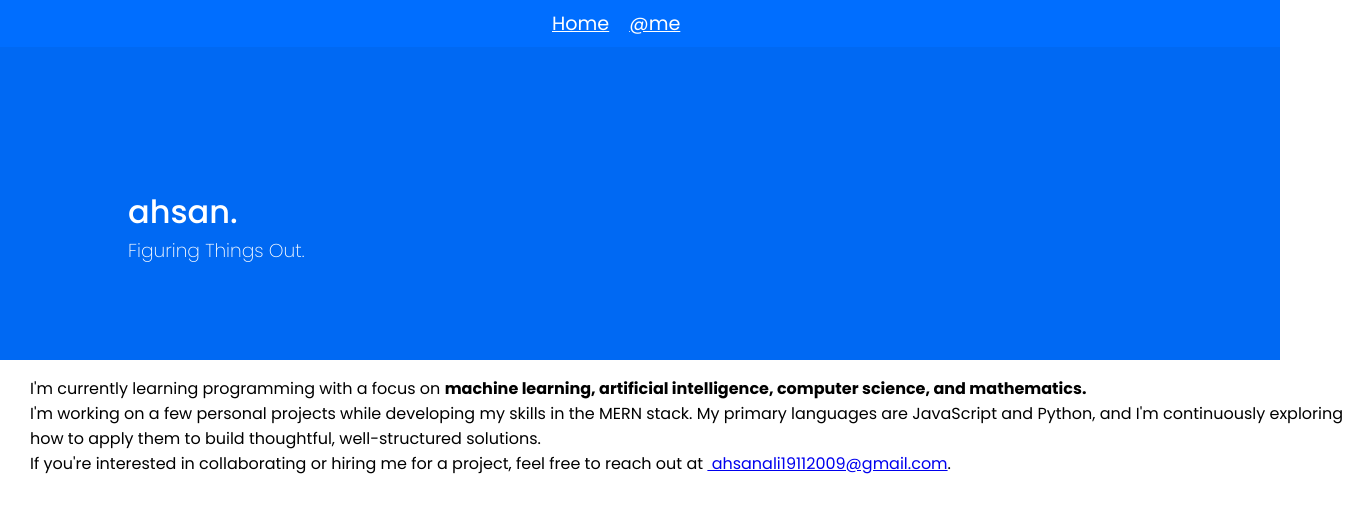
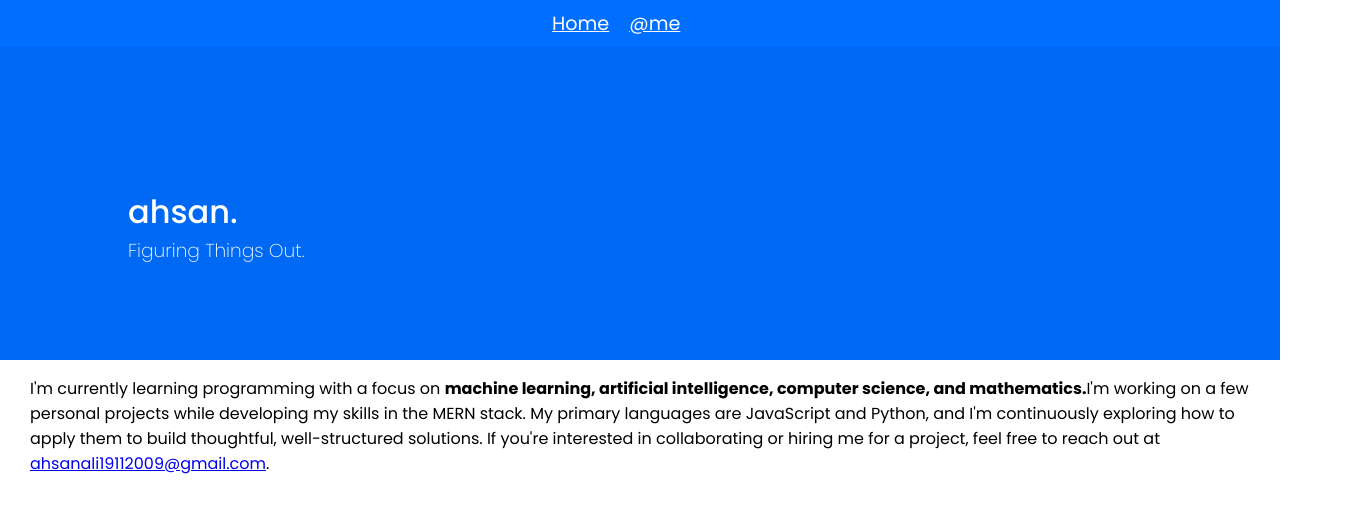
Before and after one commit to ahsanali2009/ahsanali, a React (Vite) app in the folder Frontend/ahsanali/: page /about in a window 1280 px wide. Shown: the top 512 px of the page, 1347 px wide, since content can reach past the window. Built offline with nearby package versions, Linux system fonts and the light colour scheme.

Commit message:
header issue fix

```diff
--- a/Frontend/ahsanali/src/Pages/About.jsx
+++ b/Frontend/ahsanali/src/Pages/About.jsx
@@ -7,14 +7,15 @@ export default function About(){
 
         <Header/>
 
+
         <div className={styles.aboutPageContainer}>
 
         <div className={styles.aboutPageContainerContent}>
-            <pre>
-            I'm currently learning programming with a focus on <b>machine learning, artificial intelligence, computer science, and mathematics.</b><br />I'm working on a few personal projects while developing my skills in the MERN stack.
-            My primary languages are JavaScript and Python, and I'm continuously exploring <br />how to apply them to build thoughtful, well-structured solutions. <br />
+            <p>
+            I'm currently learning programming with a focus on <b>machine learning, artificial intelligence, computer science, and mathematics.</b>I'm working on a few personal projects while developing my skills in the MERN stack.
+            My primary languages are JavaScript and Python, and I'm continuously exploring how to apply them to build thoughtful, well-structured solutions.
             If you're interested in collaborating or hiring me for a project, feel free to reach out at <a href="mailto:ahsanali19112009@gmail.com"> ahsanali19112009@gmail.com</a>.
-            </pre>
+            </p>
         </div>
 
         </div>
--- a/Frontend/ahsanali/src/Pages/About.module.css
+++ b/Frontend/ahsanali/src/Pages/About.module.css
@@ -10,6 +10,6 @@
     margin-right: 30px;
 }
 
-.aboutPageContainerContent pre{
+.aboutPageContainerContent p{
     font-family: 'Poppins';
 }
```
